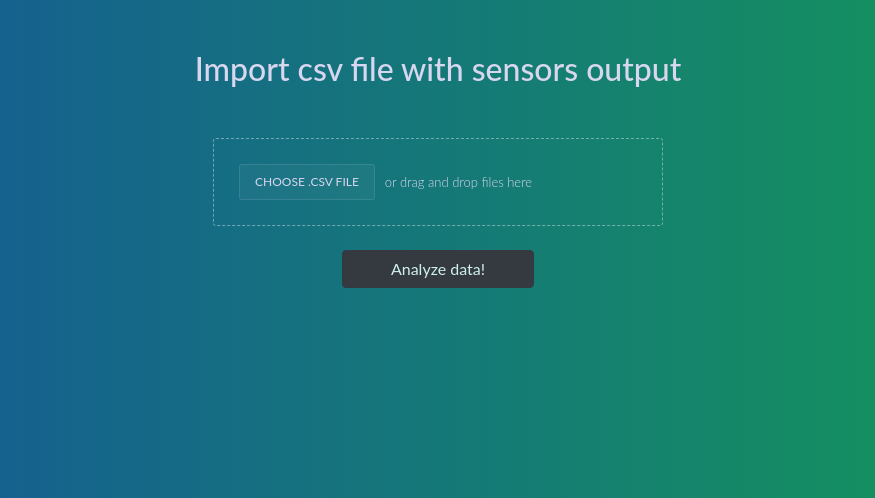
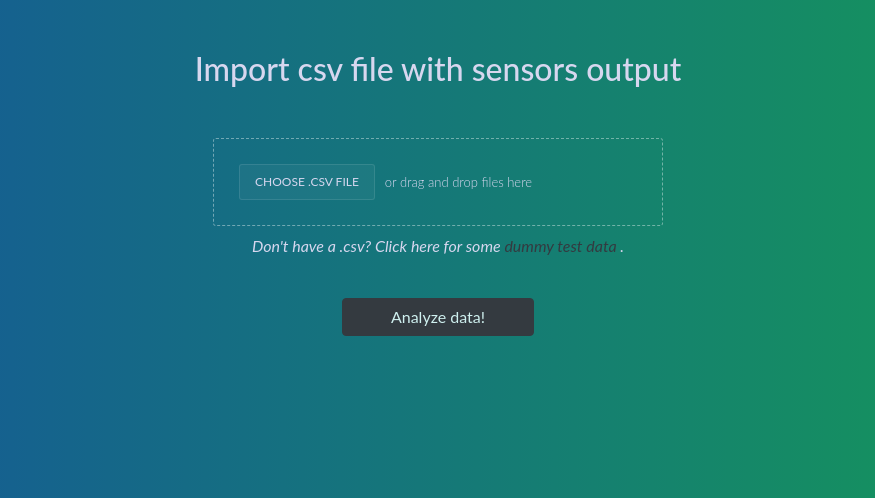
Before and after one commit to etrandafir93/sensor-data-parser, a Flask app: page / in a window 1280 px wide. Shown: the top 498 px of the page, without its empty margins (202-1077 px from the left). Run offline with Flask 2, Linux system fonts and the light colour scheme; some libraries are stand-ins or nearby versions.

Commit message:
added test data functionality

```diff
--- a/app.py
+++ b/app.py
@@ -157,10 +157,11 @@ class SensorData:
 
     def __init__(self, csv_text_content):
         self.data = self.parse_csv_text(csv_text_content)
+        print(self.data)
 
     def parse_csv_text(self, text):
         text = text.replace("\ufeff", "")
-        rows = text.split("\r\n")
+        rows = text.split("\n")
         data = []
         for i in range(1, len(rows) - 1):
             row = rows[i]
--- a/static/main.js
+++ b/static/main.js
@@ -7,18 +7,23 @@ window.onload = () => {
 //backend communication
 function sendData() {
 
-    // can either send the file or it's content
-    // postCsvData(uploadedData, (responseText) => {
-    //     requestCharts( JSON.parse(responseText) );
+    // postCsvFile(uploadedFile, (responseText) => { try {
+    //         requestCharts(JSON.parse(responseText));
+    //     } catch (error) {
+    //         clearScreenAndDisplayErrorMessage("Error parsing the data, make sure the .csv file has a correct format.")
+    //     }
     // });
 
-    postCsvFile(uploadedFile, (responseText) => {
+    // can either send the file or it's content
+
+    console.log(uploadedData);
+
+    postCsvData(uploadedData, (responseText) => {
         try {
             requestCharts(JSON.parse(responseText));
         } catch (error) {
-            clearScreenAndDisplayErrorMessage( "Error parsing the data, make sure the .csv file has a correct format." )
+            clearScreenAndDisplayErrorMessage("Error parsing the data, make sure the .csv file has a correct format.")
         }
-
     });
 }
 
@@ -37,7 +42,7 @@ function requestAndDisplaychart(url, parentId, delay) {
     var xhr = new XMLHttpRequest();
     xhr.open('GET', url);
     xhr.onload = function () {
-        setTimeout( ()=>{ document.getElementById(parentId).innerHTML = this.responseText; } , delay );
+        setTimeout(() => { document.getElementById(parentId).innerHTML = this.responseText; }, delay);
     };
     xhr.setRequestHeader("Content-Type", "text/plain;charset=UTF-8");
     xhr.send(null);
@@ -69,12 +74,12 @@ function postCsvFile(file, callback) {
 
 
 // changing the gui
-function startSpinner(parentId){
+function startSpinner(parentId) {
     let spinnerHtml = `<div class="lds-hourglass"></div>`
     document.getElementById(parentId).innerHTML = spinnerHtml;
 }
 
-function clearScreenAndDisplayErrorMessage(err){
+function clearScreenAndDisplayErrorMessage(err) {
 
     document.getElementById("temperature-chart").innerHTML = "";
     document.getElementById("humidity-chart").innerHTML = "";
@@ -84,6 +89,7 @@ function clearScreenAndDisplayErrorMessage(err){
 
     alert(err);
 }
+
 
 
 // upload file handler
@@ -131,3 +137,37 @@ $fileInput.on('change', function () {
         $textContainer.text(filesCount + ' files selected');
     }
 });
+
+
+
+//test data
+function loadTestData() {
+
+    document.querySelector(".file-msg").innerHTML = "dummy_sensor_data.csv";
+    window.uploadedData =
+`Temp 1,Temp 2,Temp 3,Umiditate 1,Umiditate 2,Umiditate 3,Viteza 1,Prezenta 1,Prezenta 2,Data,,
+8.41,1,1,15,80,55,0.01,0,1,12:00:00 AM,,1
+9.09,-4.16,9,16,81,54,0.01,0,1,12:00:10 AM,,2
+1.41,-9.9,20,17,82,54,0.01,0,1,12:00:20 AM,,3
+-7.57,-6.54,31,18,83,55,0.01,0,1,12:00:30 AM,,4
+-9.59,2.84,36,19,83,51,0.01,0,1,12:00:40 AM,,5
+-2.79,9.6,6,20,83,51,0.01,0,1,12:00:50 AM,,6
+6.57,7.54,9,21,83,50,0.01,0,1,12:01:00 AM,,7
+9.89,-1.46,6,22,83,53,0.03,0,1,12:01:10 AM,,8
+4.12,-9.11,25,23,83,54,0.05,0,1,12:01:20 AM,,9
+-5.44,-8.39,17,24,83,53,0.07,0,1,12:01:30 AM,,10
+-10,0.04,37,25,83,51,0.09,0,1,12:01:40 AM,,11
+-5.37,8.44,9,26,83,55,0.11,0,0,12:01:50 AM,,12
+4.2,9.07,15,27,83,55,0.13,0,0,12:02:00 AM,,13
+9.91,1.37,27,28,83,50,0.15,0,0,12:02:10 AM,,14
+6.5,-7.6,8,29,83,55,0.17,0,0,12:02:20 AM,,15
+-2.88,-9.58,38,30,83,53,0.19,0,0,12:02:30 AM,,16
+-9.61,-2.75,31,31,83,54,0.21,0,0,12:02:40 AM,,17
+-7.51,6.6,33,32,83,53,0.23,0,0,12:02:50 AM,,18
+1.5,9.89,26,33,83,52,0.25,0,0,12:03:00 AM,,19
+9.13,4.08,32,34,83,54,0.27,0,0,12:03:10 AM,,20
+8.37,-5.48,15,35,83,54,0.29,0,0,12:03:20 AM,,21
+-0.09,-10,6,36,83,52,0.31,0,0,12:03:30 AM,,22`;
+
+
+}
--- a/static/style.css
+++ b/static/style.css
@@ -30,6 +30,22 @@ body {
 
 .pie img {
     border-radius: 70px;
+}
+
+#test-data-msg{
+    font-style: italic;
+}
+
+#test-data-msg a{
+    display: inline;
+    color: #343A40;
+    cursor: pointer;
+}
+
+#test-data-msg a:hover{
+    color: rgb(26, 29, 32);
+    text-decoration: underline;
+
 }
 
 h2 {
--- a/templates/index.html
+++ b/templates/index.html
@@ -25,6 +25,9 @@
         <span class="file-msg">or drag and drop files here</span>
         <input class="file-input" id="up-file" type="file" accept=".csv">
     </div>
+    <p id="test-data-msg" class="mt-2">
+       Don't have a .csv? Click here for some <a onclick="loadTestData()"> dummy test data </a>.
+    </p>
 
     <button type="button" class="btn btn-dark mt-4 pl-5 pr-5" onclick="sendData()" style="color:#cff0ef">
         Analyze data!
```
